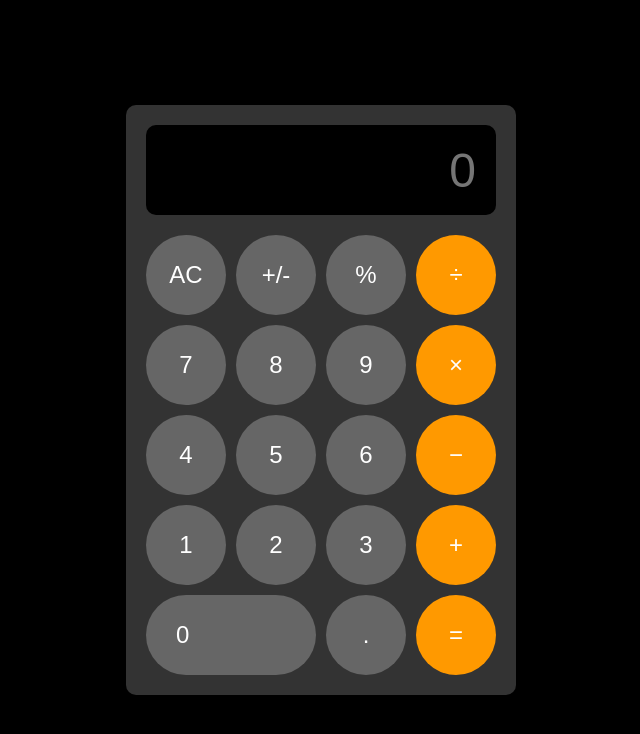
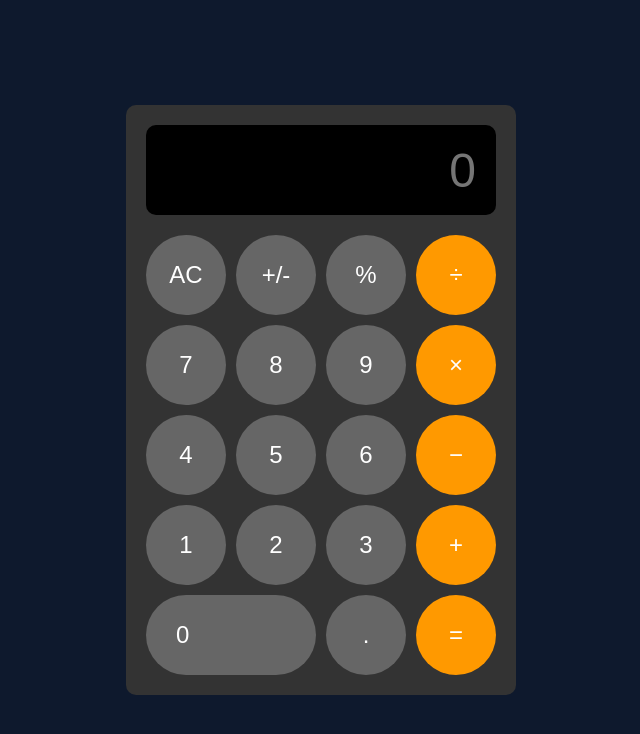
Before and after one commit to angelomahusay/simple-calculator, a plain HTML site: page calculator.html in a window 1280 px wide. Shown: the whole page, without its empty margins (319-959 px from the left). Drawn offline with Linux system fonts and the light colour scheme.

Commit message:
update bg

```diff
--- a/src/styles/calculator.css
+++ b/src/styles/calculator.css
@@ -3,7 +3,7 @@ body {
   justify-content: center;
   align-items: center;
   height: 100vh;
-  background-color: #000;
+  background-color: #0E192D;
   margin: 0;
 }
 
```
